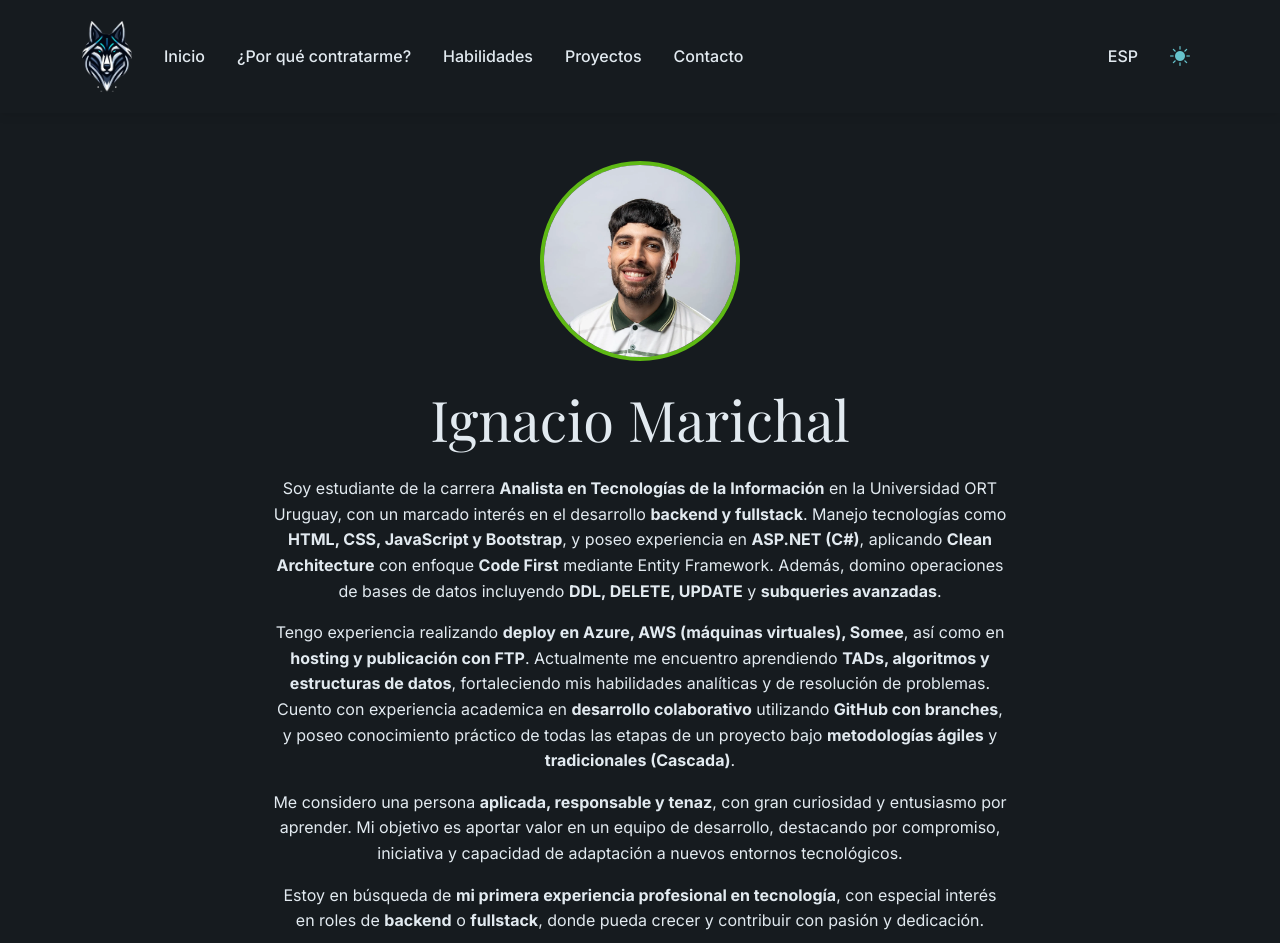
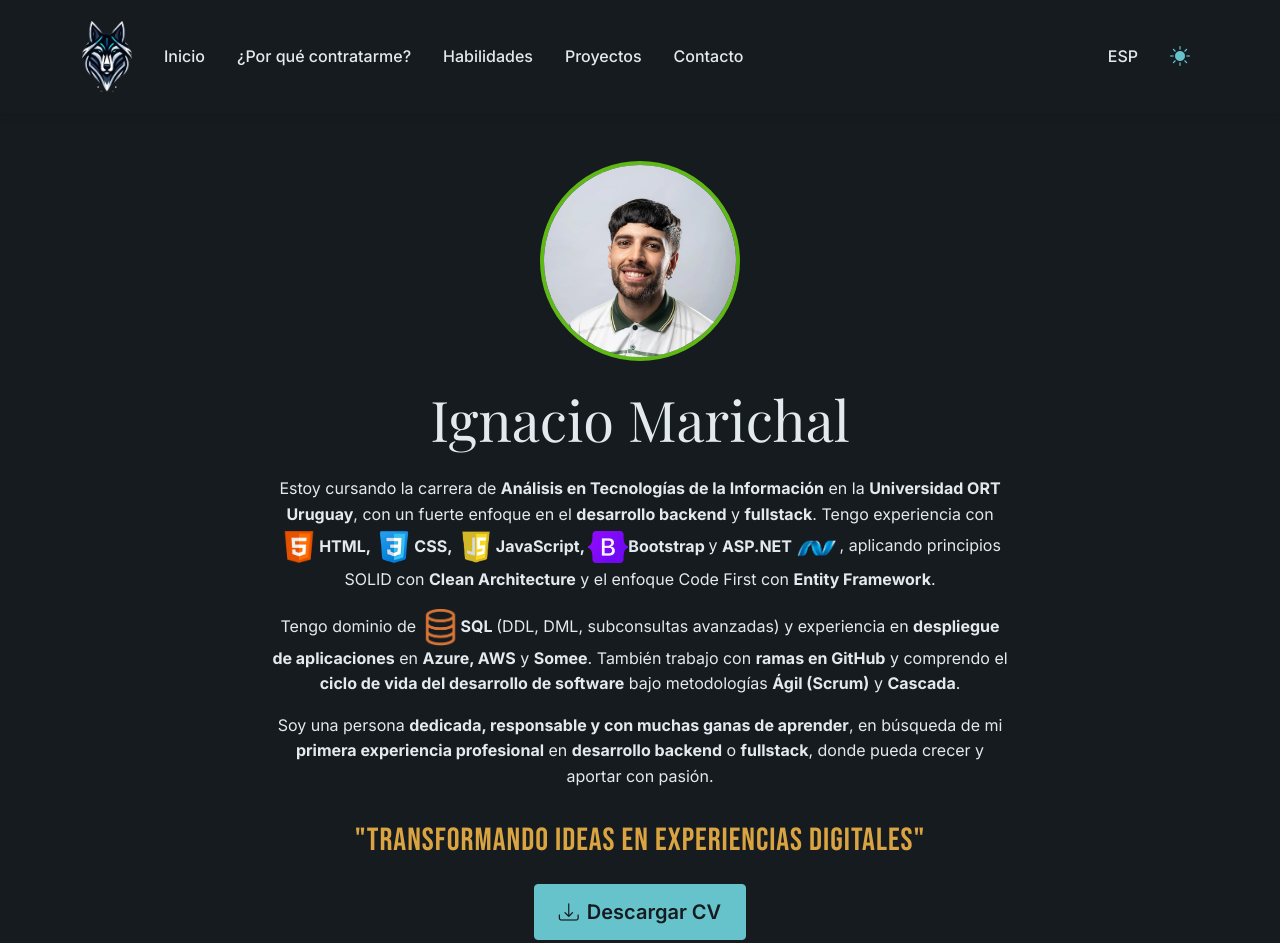
Before and after one commit to MaxdemonIM/portfolio-ignacio-marichal, a plain HTML site: page index.html in a window 1280 px wide. Shown: the top 943 px of the page. Drawn offline with nearby package versions, Linux system fonts and the light colour scheme.

Commit message:
Cambios esteticos

```diff
--- a/index.html
+++ b/index.html
@@ -75,20 +75,25 @@
             <h1 class="display-4 mb-3">Ignacio Marichal</h1>
             <p class="lead mb-4">
                 <p>
-                Soy estudiante de la carrera <strong>Analista en Tecnologías de la Información</strong> en la Universidad ORT Uruguay, con un marcado interés en el desarrollo <strong>backend y fullstack</strong>.
-                Manejo tecnologías como <strong>HTML, CSS, JavaScript y Bootstrap</strong>, y poseo experiencia en <strong>ASP.NET (C#)</strong>, aplicando <strong>Clean Architecture</strong> con enfoque <strong>Code First</strong> mediante Entity Framework.
-                Además, domino operaciones de bases de datos incluyendo <strong>DDL, DELETE, UPDATE</strong> y <strong>subqueries avanzadas</strong>.
+                  Estoy cursando la carrera de <strong>Análisis en Tecnologías de la Información</strong> en la <strong>Universidad ORT Uruguay</strong>, con un fuerte enfoque en el <strong>desarrollo backend</strong> y <strong>fullstack</strong>.
+                  Tengo experiencia con <strong>
+                    <img src="img/html.webp" class="skill-logo" alt="HTML logo">HTML,
+                    <img src="img/css.webp" class="skill-logo" alt="CSS logo">CSS,
+                    <img src="img/javascript.webp" class="skill-logo" alt="JavaScript logo">JavaScript,
+                    <img src="img/bootstrap.webp" class="skill-logo" alt="Bootstrap logo">Bootstrap
+                  </strong> y <strong>ASP.NET
+                    <img src="img/asp-net.webp" class="skill-logo" alt="C# logo">
+                  </strong>, aplicando principios SOLID con <strong>Clean Architecture</strong> y el enfoque Code First con <strong>Entity Framework</strong>.
                 </p>
                 <p>
-                Tengo experiencia realizando <strong>deploy en Azure, AWS (máquinas virtuales), Somee</strong>, así como en <strong>hosting y publicación con FTP</strong>.
-                Actualmente me encuentro aprendiendo <strong>TADs, algoritmos y estructuras de datos</strong>, fortaleciendo mis habilidades analíticas y de resolución de problemas.
-                Cuento con experiencia academica en <strong>desarrollo colaborativo</strong> utilizando <strong>GitHub con branches</strong>, y poseo conocimiento práctico de todas las etapas de un proyecto bajo <strong>metodologías ágiles</strong> y <strong>tradicionales (Cascada)</strong>.
+                  Tengo dominio de <strong>
+                    <img src="img/sql.png" class="skill-logo" alt="SQL logo">SQL
+                  </strong> (DDL, DML, subconsultas avanzadas) y experiencia en <strong>despliegue de aplicaciones</strong> en <strong>Azure, AWS</strong> y <strong>Somee</strong>.
+                  También trabajo con <strong>ramas en GitHub</strong> y comprendo el <strong>ciclo de vida del desarrollo de software</strong> bajo metodologías <strong>Ágil (Scrum)</strong> y <strong>Cascada</strong>.
                 </p>
                 <p>
-                Me considero una persona <strong>aplicada, responsable y tenaz</strong>, con gran curiosidad y entusiasmo por aprender. Mi objetivo es aportar valor en un equipo de desarrollo, destacando por compromiso, iniciativa y capacidad de adaptación a nuevos entornos tecnológicos.
-              </p>
-              <p>
-                Estoy en búsqueda de <strong>mi primera experiencia profesional en tecnología</strong>, con especial interés en roles de <strong>backend</strong> o <strong>fullstack</strong>, donde pueda crecer y contribuir con pasión y dedicación.
+                  Soy una persona <strong>dedicada, responsable y con muchas ganas de aprender</strong>, en búsqueda de mi <strong>primera experiencia profesional</strong> en <strong>desarrollo
+                  backend</strong> o <strong>fullstack</strong>, donde pueda crecer y aportar con pasión.
                 </p>
               </p>
 
```
Also changed, not shown: index-en.html (+12 -12 lines), img/Altavia.png, img/Untitled.png (deleted), img/consoleapp.webp (deleted), img/controlDePagos.png, img/portfolio.webp (deleted), img/siganviendo-agencia.bmp (deleted), img/sql.png (added), img/sql.webp (deleted). Lines whose indentation alone changed are shown as unchanged.
